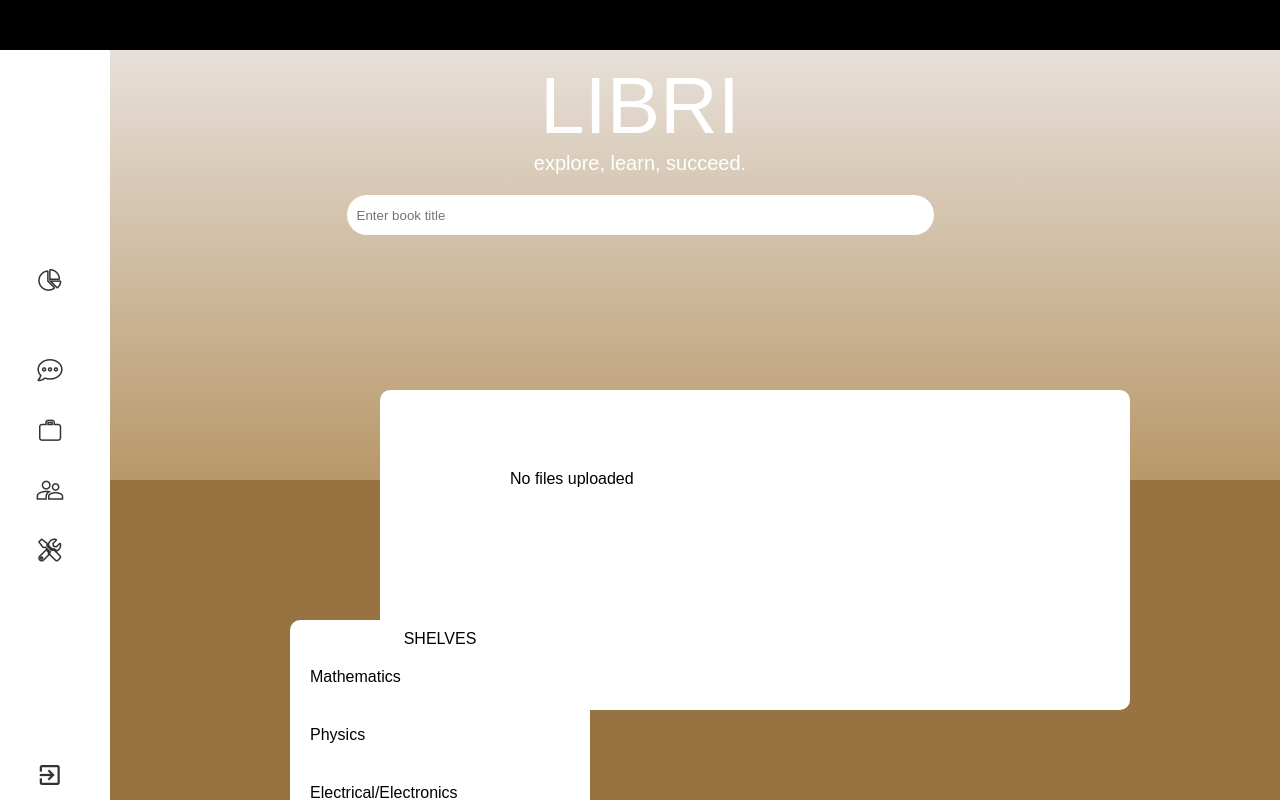
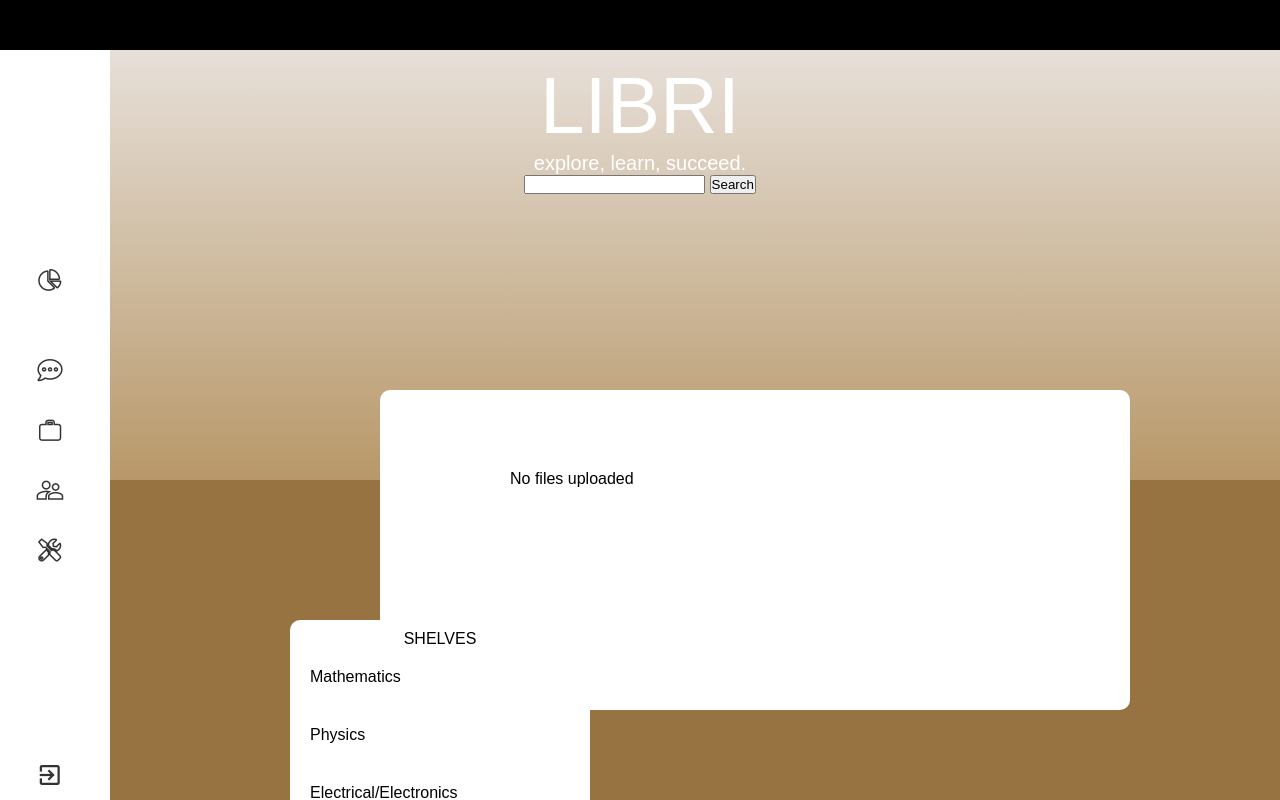
Before and after one commit to RalphisCoding29/PHPLMS_FINAL, a PHP site: page /Student-page-math.php in a window 1280 px wide. Shown: the top 800 px of the page. Run offline with PHP 8.4, Linux system fonts and the light colour scheme; data that the repository does not hold is empty.

Commit message:
Update Student-page-math.php

```diff
--- a/phplms/Student-page-math.php
+++ b/phplms/Student-page-math.php
@@ -79,7 +79,10 @@ include "libri_dbcon.php";
             <div class="words">
             <h6>LIBRI</h6>
             <h4>explore, learn, succeed.</h4>
-            <input type="text" placeholder="Enter book title" class="searchbar" size="70px">
+            <form action="search.php" method="post">
+                    <input type="search" name="searchKey">
+                    <input type="submit" name="search" value="Search">
+            </form>
 
         </div>
          </div>
```
